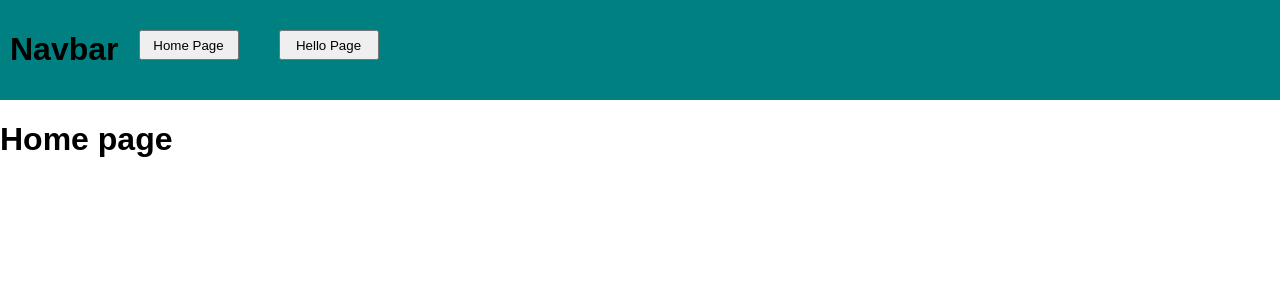
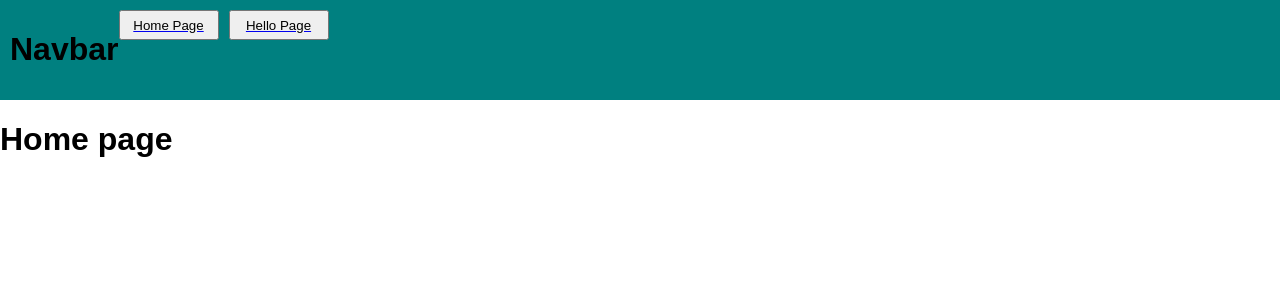
Before and after one commit to his984/tarmeez-react-course, a React (Create React App) app: page / in a window 1280 px wide. Shown: the top 300 px of the page. Built offline with nearby package versions, Linux system fonts and the light colour scheme.

Commit message:
Using <Link /> To Navigate To Other Pages

```diff
--- a/src/App.css
+++ b/src/App.css
@@ -8,7 +8,7 @@ body {
   padding: 0;
 }
 button {
-  margin: 20px;
+  margin-right: 10px;
   width: 100px;
   height: 30px;
   display: block;
--- a/src/Navbar.js
+++ b/src/Navbar.js
@@ -1,11 +1,16 @@
 import "./App.css";
+import { Link } from "react-router-dom";
 
-export default function navbar() {
+export default function Navbar() {
   return (
     <div className="navbar">
       <h1>Navbar</h1>
-      <button>Home Page</button>
-      <button>Hello Page</button>
+      <Link to="/">
+        <button>Home Page</button>
+      </Link>
+      <Link to="/hello">
+        <button>Hello Page</button>
+      </Link>
     </div>
   );
 }
```
